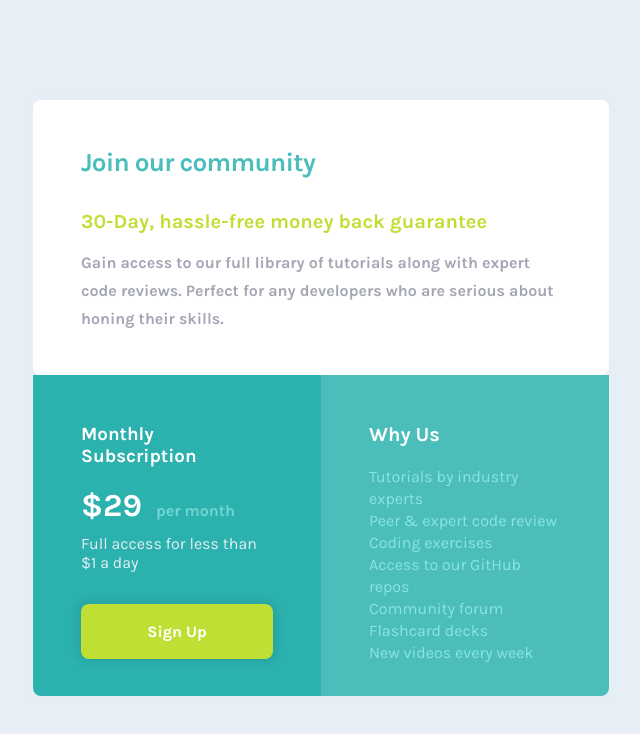
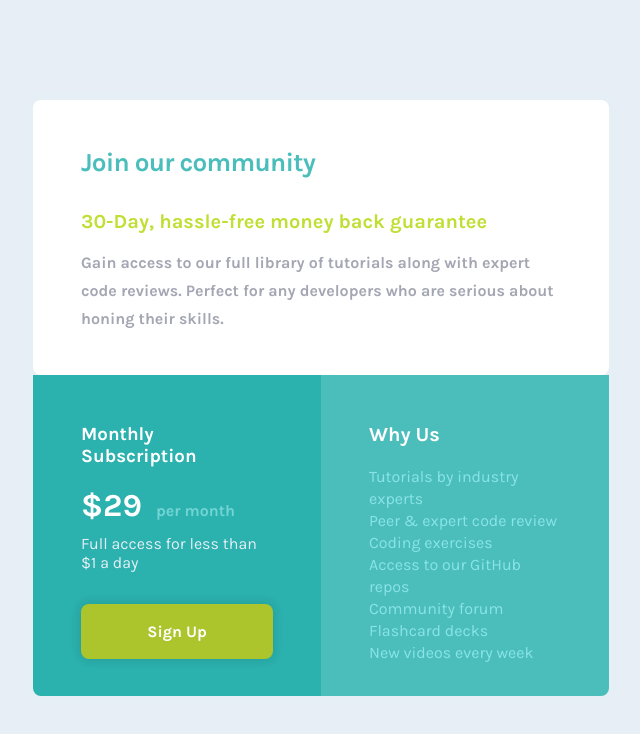
Before and after one commit to Deeperr0/single-grid-component, a plain HTML site: page index.html in a window 1280 px wide. In both pictures the pointer is over the button "Sign Up". Shown: the whole page, without its empty margins (319-959 px from the left). Drawn offline with Linux system fonts and the light colour scheme.

Commit message:
Added hover state to button

```diff
--- a/styles.css
+++ b/styles.css
@@ -110,9 +110,14 @@ p {
 	font-weight: 700;
 	margin-top: 32px;
 	font-size: 16px;
+	transition: background-color ease-in-out 0.3s;
 }
 .component-bottom-left-text {
 	color: var(--light-gray);
+}
+
+.sign-up-button:hover {
+	background-color: #acc52d;
 }
 
 @media (max-width: 768px) {
```
